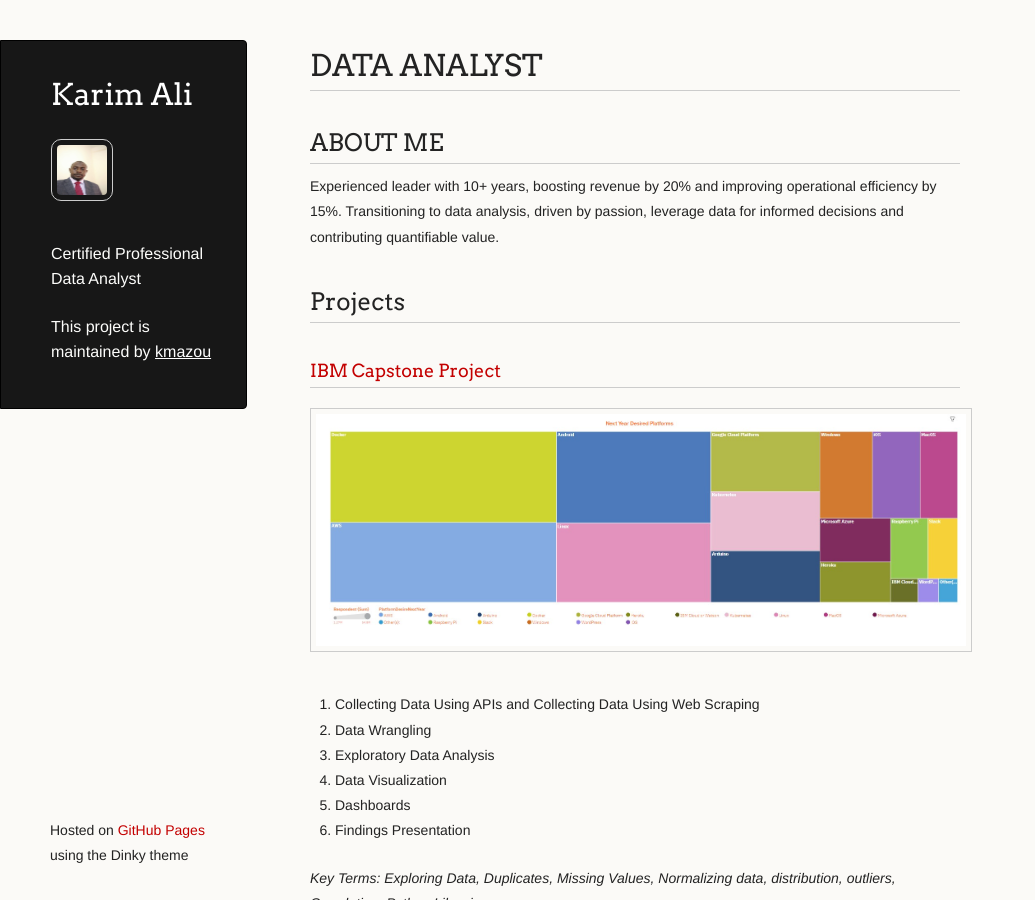
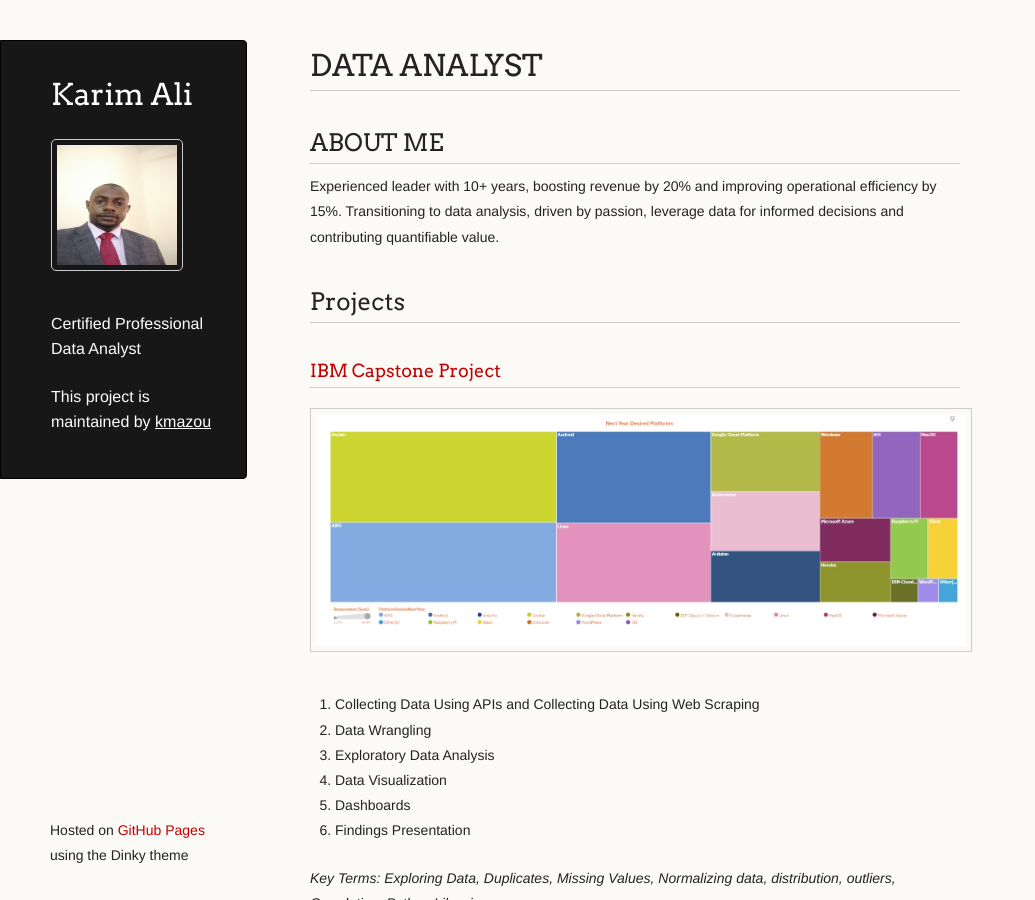
Before and after one commit to kmazou/Portfolio, a Jekyll site: the page built from index.md, in a window 1280 px wide and 900 px high. Shown: the whole window, without its empty margins (0-1035 px from the left). Built offline with Jekyll 4.4.1, drawn with Linux system fonts in a browser that asks for light colours.

Commit message:
Update default.html

```diff
--- a/_layouts/default.html
+++ b/_layouts/default.html
@@ -17,7 +17,7 @@
     <div class="wrapper">
         <header>
             <h1 class="header">{{ site.title | default: site.github.repository_name }}</h1>
-            <img src="{{ '/assets/img/Karim_ali.jpg' | relative_url }}" alt="Karim Ali" width="50" height="50" style="border-radius: 10px;">
+            <img src="{{ '/assets/img/Karim_ali.jpg' | relative_url }}" alt="Karim Ali" width="120" height="120" style="border-radius: 5px;">
             <p class="header">{{ site.description | default: site.github.project_tagline }}</p>
 
             {% if site.github.is_project_page %}
```
